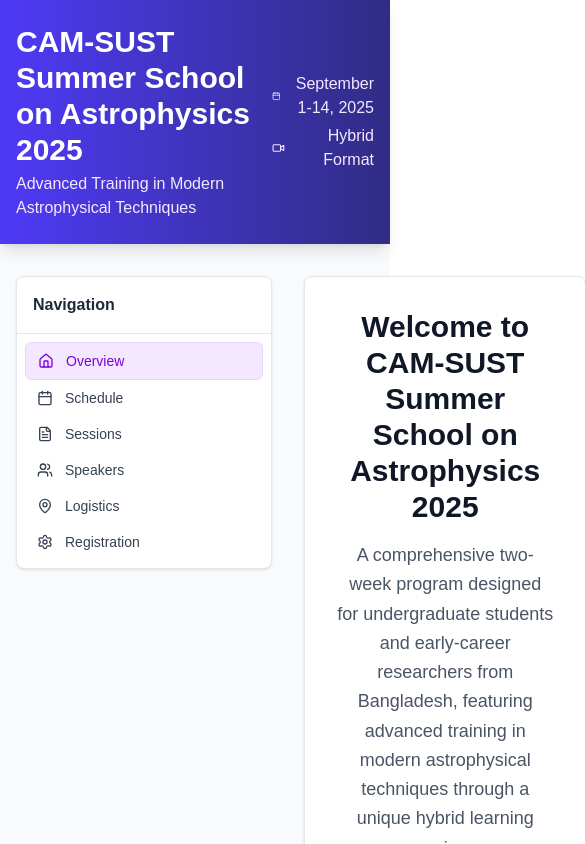
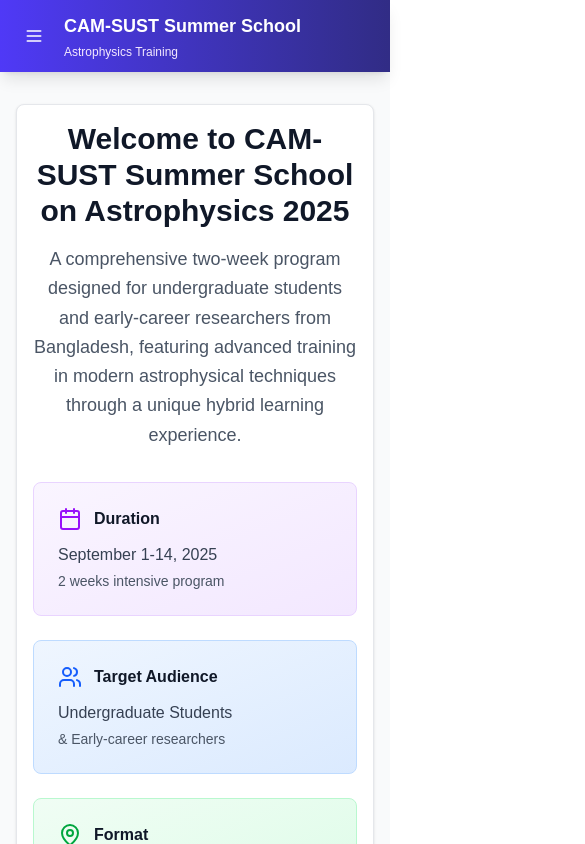
Before and after one commit to heronet/summerschool, a Next.js app: page / in a window 390 px wide. Shown: the top 844 px of the page, 585 px wide, since content can reach past the window. Built offline with nearby package versions, Linux system fonts and the light colour scheme.

Commit message:
feat: implement mobile sidebar navigation with smooth animations and toggle functionality

```diff
--- a/src/app/page.tsx
+++ b/src/app/page.tsx
@@ -7,6 +7,8 @@
   Settings,
   Home,
   MapPin,
+  X,
+  Video,
 } from "lucide-react";
 import LogisticsContent from "@/sections/logistics-content";
 import RegistrationContent from "@/sections/registration-content";
@@ -59,15 +61,25 @@
 
 export default function CAMSUSTSummerSchool() {
   const [activeSection, setActiveSection] = useState("overview");
+  const [isMobileMenuOpen, setIsMobileMenuOpen] = useState(false);
+
+  const handleSectionChange = (sectionId: string) => {
+    setActiveSection(sectionId);
+    setIsMobileMenuOpen(false);
+  };
+
+  const toggleMobileMenu = () => {
+    setIsMobileMenuOpen(!isMobileMenuOpen);
+  };
 
   return (
     <div className="min-h-screen bg-gray-50">
-      <Header />
+      <Header onMenuToggle={toggleMobileMenu} />
 
       <div className="max-w-7xl mx-auto px-4 sm:px-6 lg:px-8 py-8">
         <div className="flex gap-8">
-          {/* Sidebar */}
-          <aside className="w-64 flex-shrink-0">
+          {/* Desktop Sidebar */}
+          <aside className="hidden lg:block w-64 flex-shrink-0">
             <div className="bg-white rounded-lg shadow-sm border border-gray-200 sticky top-8">
               <div className="p-4 border-b border-gray-200">
                 <h2 className="font-semibold text-gray-800">Navigation</h2>
@@ -91,10 +103,89 @@
             </div>
           </aside>
 
+          {/* Mobile Sidebar with Smooth Animations */}
+          <div
+            className={`lg:hidden fixed inset-0 z-50 transition-all duration-300 ease-in-out ${
+              isMobileMenuOpen ? "visible opacity-100" : "invisible opacity-0"
+            }`}
+          >
+            {/* Backdrop with fade animation */}
+            <div
+              className={`fixed inset-0 bg-black transition-opacity duration-300 ease-in-out ${
+                isMobileMenuOpen ? "bg-opacity-50" : "bg-opacity-0"
+              }`}
+              onClick={() => setIsMobileMenuOpen(false)}
+            />
+
+            {/* Sidebar with slide animation */}
+            <aside
+              className={`relative bg-white w-80 h-full shadow-xl transform transition-transform duration-300 ease-in-out ${
+                isMobileMenuOpen ? "translate-x-0" : "-translate-x-full"
+              }`}
+            >
+              {/* Header with close button */}
+              <div className="p-4 border-b border-gray-200 flex items-center justify-between bg-gradient-to-r from-indigo-600 to-indigo-900 text-white">
+                <h2 className="font-semibold">Navigation</h2>
+                <button
+                  onClick={() => setIsMobileMenuOpen(false)}
+                  className="p-2 rounded-md hover:bg-indigo-700 transition-colors"
+                  aria-label="Close navigation menu"
+                >
+                  <X className="w-5 h-5" />
+                </button>
+              </div>
+
+              {/* Navigation items with stagger animation */}
+              <nav className="p-2">
+                {navigationItems.map((item, index) => (
+                  <button
+                    key={item.id}
+                    onClick={() => handleSectionChange(item.id)}
+                    className={`w-full flex items-center px-4 py-3 rounded-lg text-sm font-medium transition-all duration-200 mb-1 transform ${
+                      activeSection === item.id
+                        ? "bg-purple-100 text-purple-700 border border-purple-200 scale-[0.98]"
+                        : "text-gray-700 hover:bg-gray-100 hover:scale-[0.98]"
+                    } ${
+                      isMobileMenuOpen
+                        ? `opacity-100 translate-x-0 transition-delay-[${
+                            index * 50
+                          }ms]`
+                        : "opacity-0 -translate-x-4"
+                    }`}
+                    style={{
+                      transitionDelay: isMobileMenuOpen
+                        ? `${index * 50}ms`
+                        : "0ms",
+                    }}
+                  >
+                    <span className="flex items-center justify-center w-8 h-8 rounded-md bg-gray-100 mr-3">
+                      {item.icon}
+                    </span>
+                    <span className="flex-1 text-left">{item.label}</span>
+                  </button>
+                ))}
+              </nav>
+
+              {/* Footer info in mobile sidebar */}
+              <div className="absolute bottom-0 left-0 right-0 p-4 border-t border-gray-200 bg-gray-50">
+                <div className="text-center space-y-2">
+                  <div className="flex items-center justify-center text-gray-600 text-sm">
+                    <Calendar className="w-4 h-4 mr-2" />
+                    <span>September 1-14, 2025</span>
+                  </div>
+                  <div className="flex items-center justify-center text-gray-600 text-sm">
+                    <Video className="w-4 h-4 mr-2" />
+                    <span>Hybrid Format Available</span>
+                  </div>
+                </div>
+              </div>
+            </aside>
+          </div>
+
           {/* Main Content */}
-          <main className="flex-1">
+          <main className="flex-1 min-w-0">
             <div className="bg-white rounded-lg shadow-sm border border-gray-200 min-h-[600px]">
-              <div className="p-8">
+              <div className="p-4 sm:p-6 lg:p-8">
                 {contentMap[activeSection as keyof typeof contentMap]}
               </div>
             </div>
@@ -102,7 +193,6 @@
         </div>
       </div>
 
-      {/* Footer */}
       <Footer />
     </div>
   );
--- a/src/sections/header.tsx
+++ b/src/sections/header.tsx
@@ -1,26 +1,44 @@
-import { Calendar, Video } from "lucide-react";
+import { Menu, Calendar, Video } from "lucide-react";
 
-export default function Header() {
+export default function Header({ onMenuToggle }: { onMenuToggle: () => void }) {
   return (
-    <header className="bg-gradient-to-r from-indigo-600 to-indigo-900 text-white shadow-lg">
-      <div className="max-w-7xl mx-auto px-4 sm:px-6 lg:px-8 py-6">
+    <header className="bg-gradient-to-r from-indigo-600 to-indigo-900 text-white shadow-lg sticky top-0">
+      <div className="max-w-7xl mx-auto px-4 sm:px-6 lg:px-8 py-3 sm:py-6">
         <div className="flex items-center justify-between">
-          <div>
-            <h1 className="text-3xl font-bold">
-              CAM-SUST Summer School on Astrophysics 2025
-            </h1>
-            <p className="text-purple-100 mt-1">
-              Advanced Training in Modern Astrophysical Techniques
-            </p>
+          <div className="flex items-center">
+            {/* Mobile menu button */}
+            <button
+              onClick={onMenuToggle}
+              className="lg:hidden mr-3 sm:mr-4 p-2 rounded-md hover:bg-indigo-700 transition-colors"
+              aria-label="Toggle navigation menu"
+            >
+              <Menu className="w-5 h-5 sm:w-6 sm:h-6" />
+            </button>
+            <div>
+              {/* Minimal title on mobile, full on desktop */}
+              <h1 className="text-lg sm:text-xl lg:text-3xl font-bold">
+                <span className="sm:hidden">CAM-SUST Summer School</span>
+                <span className="hidden sm:inline">
+                  CAM-SUST Summer School on Astrophysics 2025
+                </span>
+              </h1>
+              <p className="text-purple-100 mt-1 text-xs sm:text-sm lg:text-base">
+                <span className="sm:hidden">Astrophysics Training</span>
+                <span className="hidden sm:inline">
+                  Advanced Training in Modern Astrophysical Techniques
+                </span>
+              </p>
+            </div>
           </div>
-          <div className="text-right">
+
+          <div className="hidden md:block text-right">
             <div className="flex items-center text-purple-100 mb-1">
               <Calendar className="w-4 h-4 mr-2" />
-              <span>September 1-14, 2025</span>
+              <span className="text-sm lg:text-base">September 1-14, 2025</span>
             </div>
             <div className="flex items-center text-purple-100">
               <Video className="w-4 h-4 mr-2" />
-              <span>Hybrid Format</span>
+              <span className="text-sm lg:text-base">Hybrid Format</span>
             </div>
           </div>
         </div>
```
